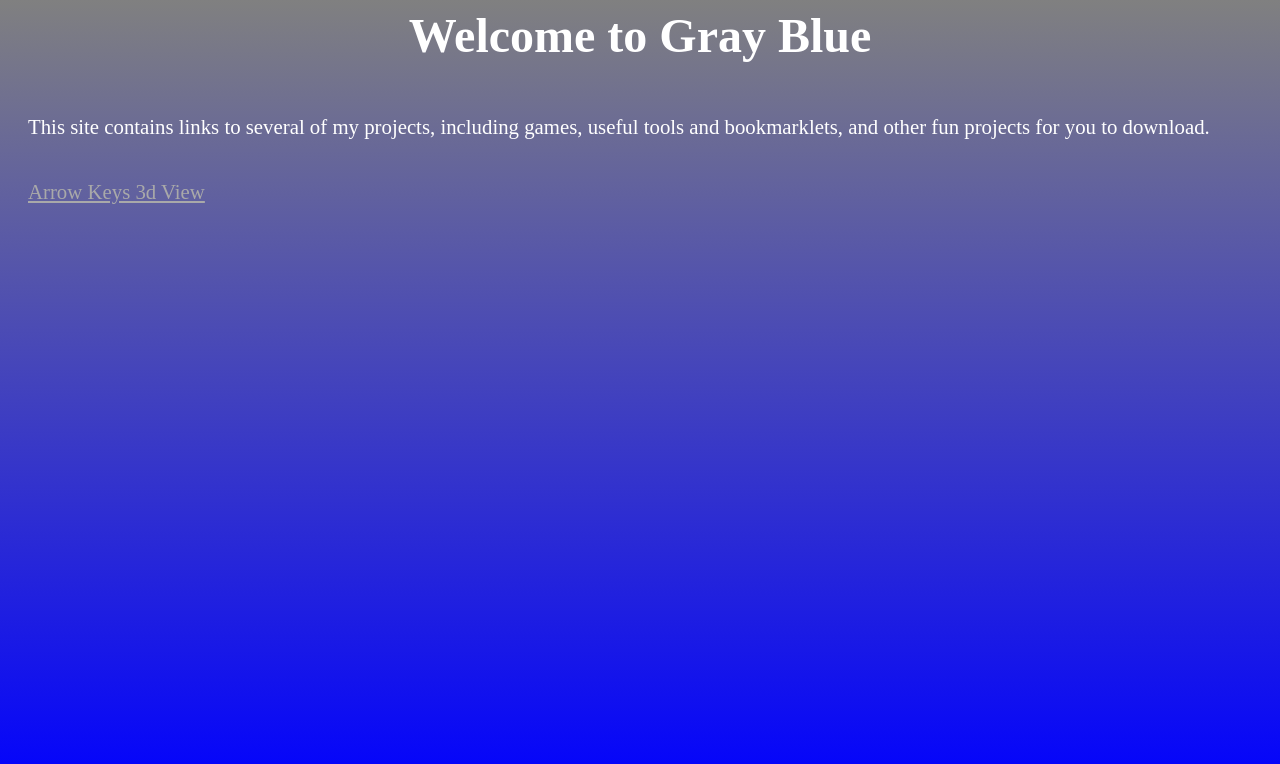
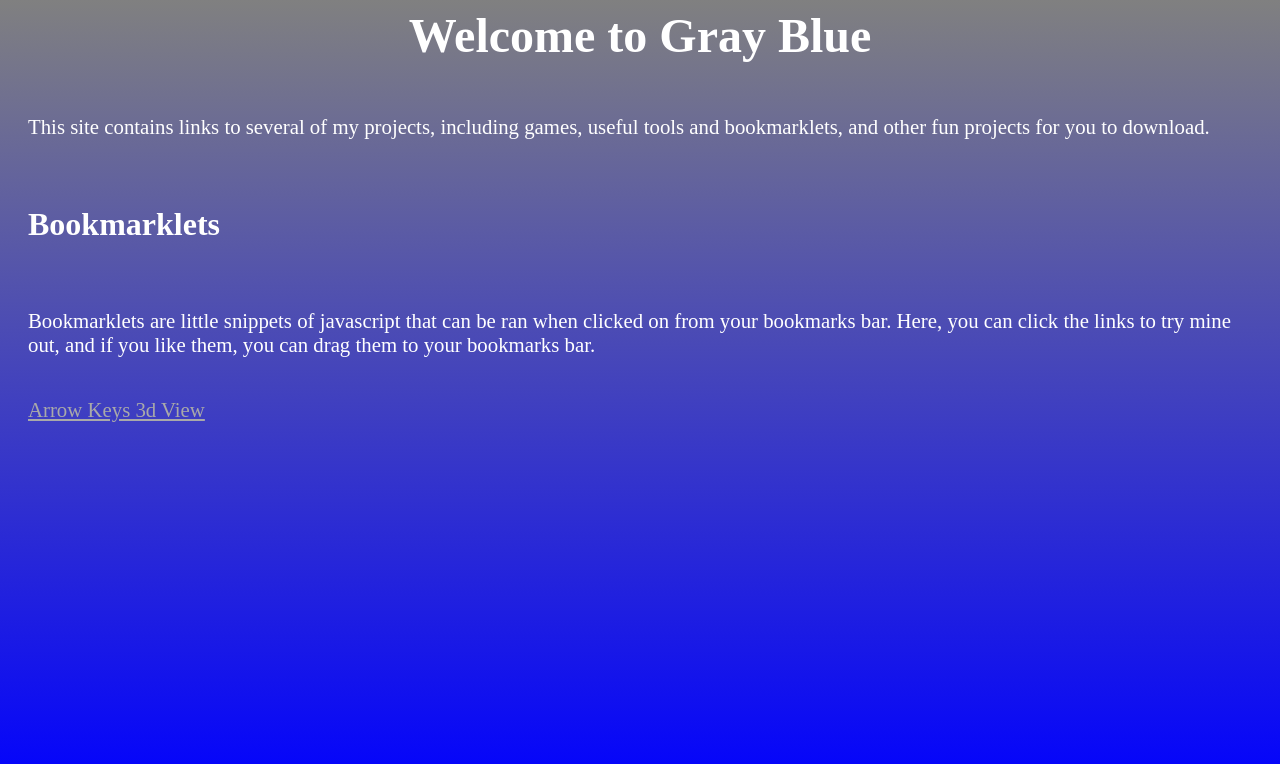
Before and after one commit to hi7373/grayblue, a plain HTML site: page index.html in a window 1280 px wide. Drawn offline with Linux system fonts and the light colour scheme.

Commit message:
Update index.html

```diff
--- a/index.html
+++ b/index.html
@@ -1,6 +1,8 @@
 <body style = "background-image:linear-gradient(gray, blue);">
   <h1 class = "heading">Welcome to Gray Blue</h1>
   <p class = "paragraph">This site contains links to several of my projects, including games, useful tools and bookmarklets, and other fun projects for you to download.</p>
+  <h2 class = "heading2">Bookmarklets</h2>
+  <p class = "paragraph">Bookmarklets are little snippets of javascript that can be ran when clicked on from your bookmarks bar. Here, you can click the links to try mine out, and if you like them, you can drag them to your bookmarks bar.</p>
   <a class = "link" href = 'javascript:var y = 0;var x = 0;window.document.addEventListener("keydown", function(press){ if(press.key == "ArrowDown"){  x += 3;  document.body.style.transform = "rotateY("+y+"deg) rotateX("+x+"deg)"; }; if(press.key == "ArrowUp"){  x -= 3;  document.body.style.transform = "rotateY("+y+"deg) rotateX("+x+"deg)"; }; if(press.key == "ArrowLeft"){  y -= 3;  document.body.style.transform = "rotateY("+y+"deg) rotateX("+x+"deg)"; }; if(press.key == "ArrowRight"){  y += 3;  document.body.style.transform = "rotateY("+y+"deg) rotateX("+x+"deg)"; };});'>Arrow Keys 3d View</a>
 </body>
 <style>
@@ -8,6 +10,11 @@
     text-align: center;
     font-size: 300%;
     color: white;
+  }
+  .heading2{
+    font-size: 200%;
+    color: white;
+    padding: 20px;
   }
   .paragraph{
     padding: 20px;
```
